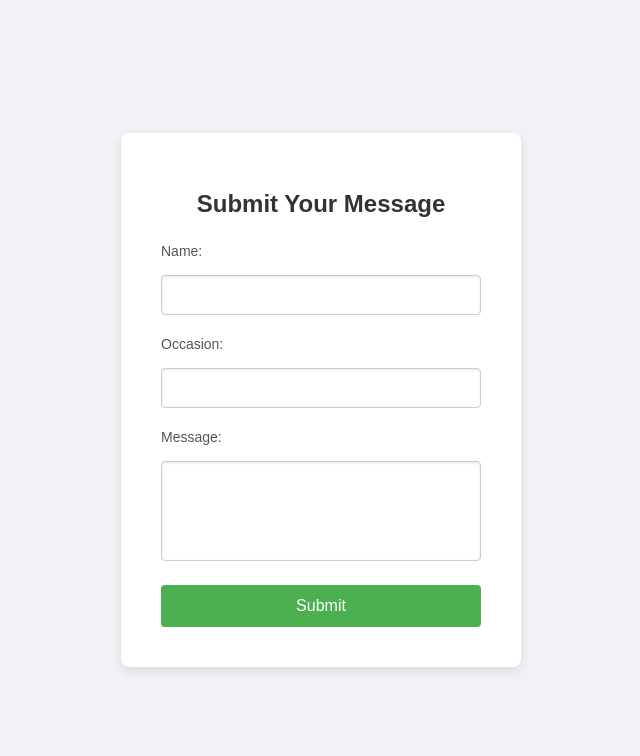
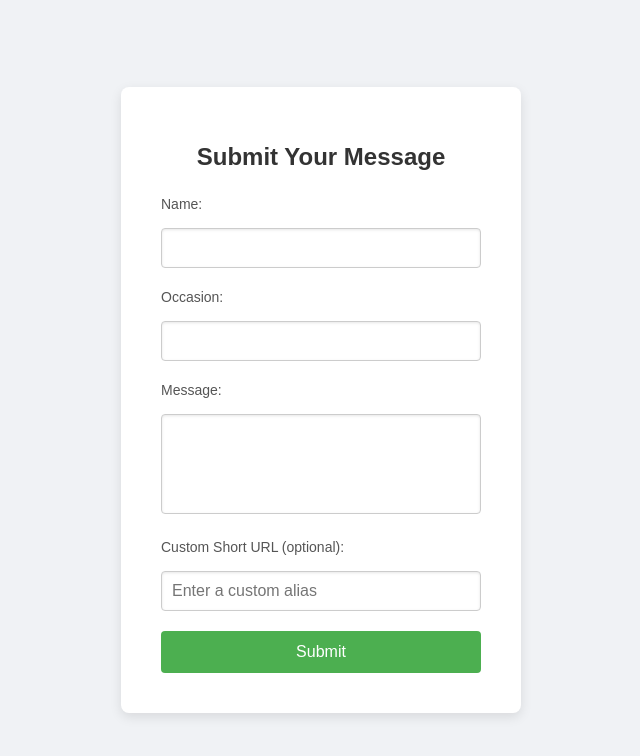
Before and after one commit to swam97/form-url, a Flask app: page / in a window 1280 px wide. Shown: the top 756 px of the page, without its empty margins (319-959 px from the left). Run offline with Flask 3, Linux system fonts and the light colour scheme.

Commit message:
Option to display custom alias

```diff
--- a/app.py
+++ b/app.py
@@ -13,9 +13,6 @@ def init_db():
     cursor = conn.cursor()
     # Modify the schema to include long_url and short_url fields
     cursor.execute('''
-        DROP TABLE messages
-    ''')
-    cursor.execute('''
 
         CREATE TABLE IF NOT EXISTS messages (
             id INTEGER PRIMARY KEY AUTOINCREMENT,
@@ -30,6 +27,7 @@ def init_db():
     conn.close()
 
 
+# Function to generate a random short URL if no custom alias is provided
 def generate_short_url():
     return ''.join(random.choices(string.ascii_letters + string.digits, k=6))
 
@@ -42,21 +40,33 @@ def submit():
     name = request.form['name']
     occasion = request.form['occasion']
     message = request.form['message']
+    custom_alias = request.form['custom_alias']
 
-    # Generate long URL (in this case, we'll just use a fake example for illustration)
+    # Generate long URL (for this example, using a dummy long URL)
     long_url = f"http://example.com/message/{random.randint(1000, 9999)}"
 
-    # Generate a short URL (hash)
-    short_url_hash = generate_short_url()
-    short_url = f"http://localhost:5000/{short_url_hash}"
+    # Use the custom alias if provided; otherwise, generate a short URL
+    if custom_alias:
+        short_url = f"http://localhost:5000/{custom_alias}"
+    else:
+        short_url_hash = generate_short_url()
+        short_url = f"http://localhost:5000/{short_url_hash}"
 
     # Store data in the database including long and short URLs
     conn = sqlite3.connect('messages.db')
     cursor = conn.cursor()
+
+    # Check if the custom alias already exists in the database
+    if custom_alias:
+        cursor.execute("SELECT 1 FROM messages WHERE short_url = ?", (short_url,))
+        if cursor.fetchone():
+            return "Error: Custom alias already exists. Please choose a different one."
+
     cursor.execute('''
         INSERT INTO messages (name, occasion, message, long_url, short_url)
         VALUES (?, ?, ?, ?, ?)
     ''', (name, occasion, message, long_url, short_url))
+
     conn.commit()
     conn.close()
 
@@ -68,5 +78,4 @@ def display_short_url():
     return f"Your shortened URL is: <a href='{short_url}'>{short_url}</a>"
 
 if __name__ == '__main__':
-    init_db()
     app.run(debug=True)
--- a/templates/index.html
+++ b/templates/index.html
@@ -28,6 +28,9 @@
             <label for="message">Message:</label>
             <textarea id="message" name="message" required></textarea>
 
+            <label for="custom_alias">Custom Short URL (optional):</label>
+            <input type="text" id="custom_alias" name="custom_alias" placeholder="Enter a custom alias">
+
             <button type="submit">Submit</button>
         </form>
     </div>
```
Also changed, not shown: messages.db.
